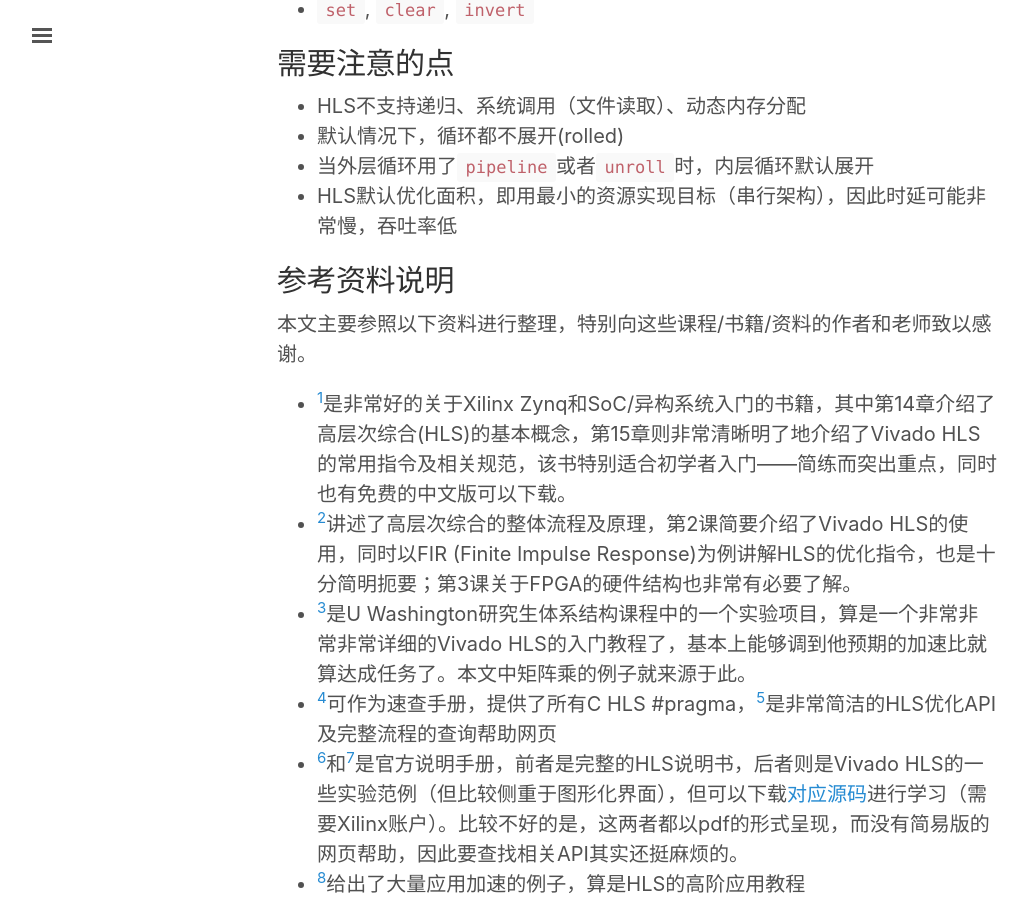
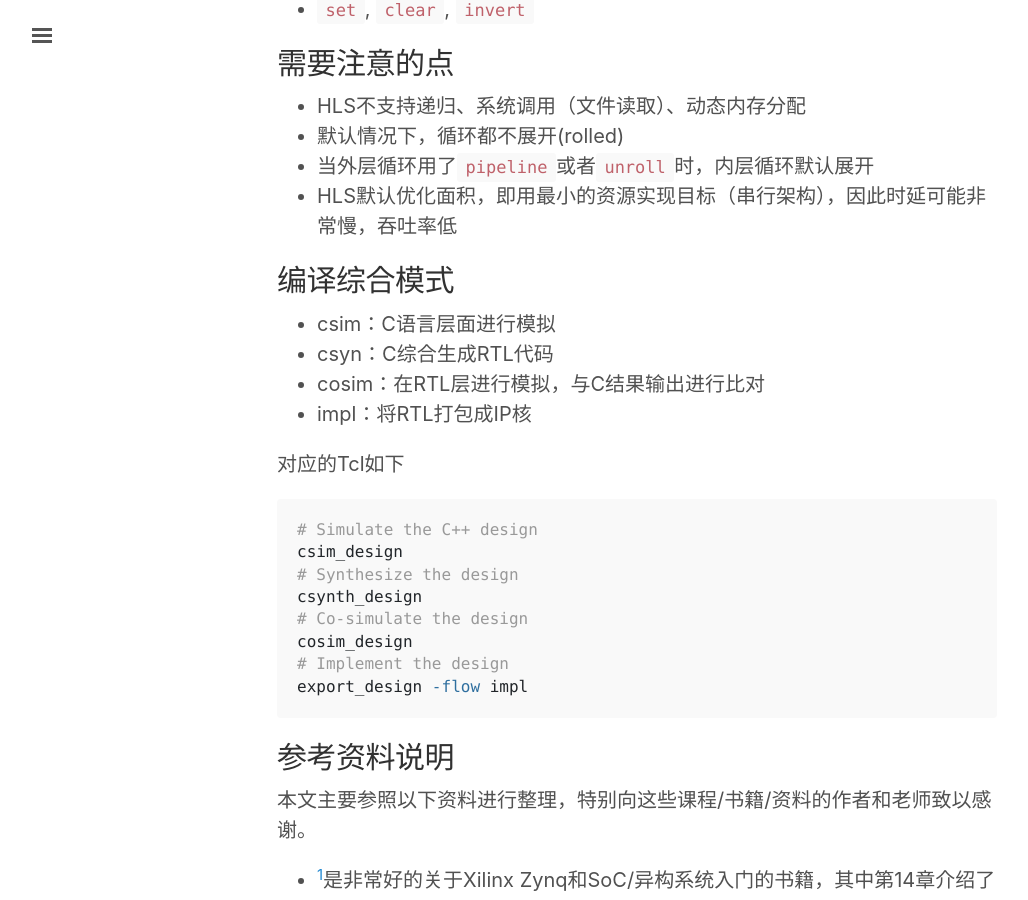
Before and after one commit to Ewenwan/chhzh123.github.io, a Jekyll site: the page built from _posts/2020-03-11-vivado-hls.md, in a window 1280 px wide and 900 px high, scrolled down 8588 px. Shown: the whole window, without its empty margins (3-1031 px from the left). Built offline with Jekyll 4.4.1, drawn with Linux system fonts in a browser that asks for light colours; nearby versions of some CDN libraries; formulas are drawn with MathJax 3; comment, search, counter and statistics services are not loaded.

Commit message:
[blog] Update HLS mode

````diff
--- a/_posts/2020-03-11-vivado-hls.md
+++ b/_posts/2020-03-11-vivado-hls.md
@@ -682,6 +682,24 @@ hls::Window<3,3,char> Buff_B;
 * 当外层循环用了`pipeline`或者`unroll`时，内层循环默认展开
 * HLS默认优化面积，即用最小的资源实现目标（串行架构），因此时延可能非常慢，吞吐率低
 
+## 编译综合模式
+* csim：C语言层面进行模拟
+* csyn：C综合生成RTL代码
+* cosim：在RTL层进行模拟，与C结果输出进行比对
+* impl：将RTL打包成IP核
+
+对应的Tcl如下
+```bash
+# Simulate the C++ design
+csim_design
+# Synthesize the design
+csynth_design
+# Co-simulate the design
+cosim_design
+# Implement the design
+export_design -flow impl
+```
+
 ## 参考资料说明
 本文主要参照以下资料进行整理，特别向这些课程/书籍/资料的作者和老师致以感谢。
 
````
